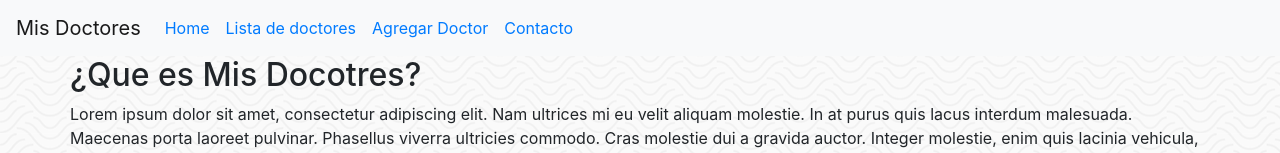
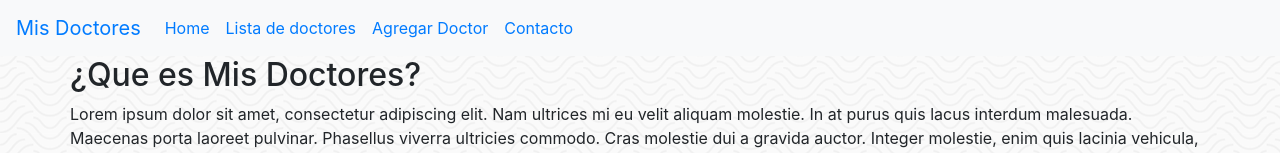
Before and after one commit to alfredofloresnt/mis-doctores-react, a React (Create React App) app: page / in a window 1280 px wide. Shown: the top 153 px of the page. Built offline with nearby package versions, Linux system fonts and the light colour scheme.

Commit message:
Added style

```diff
--- a/src/header.jsx
+++ b/src/header.jsx
@@ -18,7 +18,7 @@ const Header = (props) => {
     return (
         <div>
             <Navbar className="bg-light" expand="lg">
-                <Navbar.Brand href="#home">Mis Doctores</Navbar.Brand>
+                <Navbar.Brand><Link to={'/'}>Mis Doctores</Link></Navbar.Brand>
                 <Navbar.Toggle aria-controls="basic-navbar-nav" />
                 <Navbar.Collapse id="basic-navbar-nav">
                     <Nav className="mr-auto">
--- a/src/home.jsx
+++ b/src/home.jsx
@@ -65,7 +65,7 @@ const Home = (props) => {
             : null}
             <div className="row">
                 <div className="col-xs-12">
-                    <h2>¿Que es Mis Docotres?</h2>
+                    <h2>¿Que es Mis Doctores?</h2>
                     <p>
                         Lorem ipsum dolor sit amet, consectetur adipiscing elit. Nam ultrices mi eu velit aliquam molestie. In at purus quis lacus interdum malesuada. Maecenas porta laoreet pulvinar. Phasellus viverra ultricies commodo. Cras molestie dui a gravida auctor. Integer molestie, enim quis lacinia vehicula, felis libero malesuada leo, ut bibendum sem dui vitae leo. Sed ultricies neque sed rutrum consectetur. Proin sit amet mi eleifend, eleifend dui scelerisque, pharetra felis. Duis sagittis turpis vitae eros efficitur, sed pharetra velit ultrices. In et felis volutpat, viverra felis a, faucibus lectus.
                         Vestibulum at malesuada diam. Integer pretium interdum justo, id luctus justo aliquet eu. Nullam blandit bibendum ornare. Nunc dignissim, dolor quis lacinia hendrerit, leo purus volutpat massa, id condimentum libero velit sed nunc. Proin faucibus lobortis erat quis ultrices. Aliquam gravida, dolor sed faucibus mattis, nisi magna gravida lectus, a consectetur erat ipsum at metus. Curabitur et urna eu ligula feugiat pellentesque. Vestibulum posuere nec augue a pharetra.
```
Also changed, not shown: src/img/logo.PNG (added).
